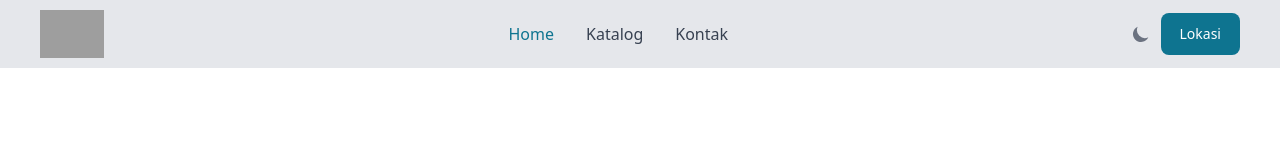
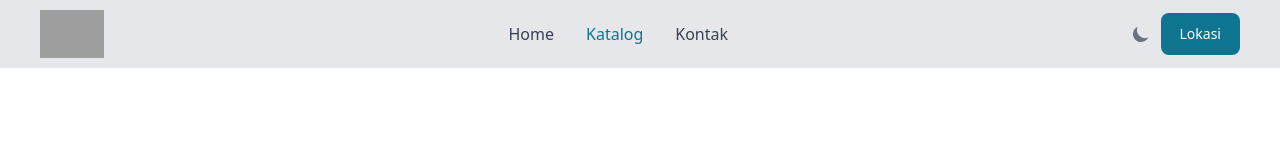
Before and after one commit to Aditya-fmh/PLNGRT-Landing-Page, a React (Vite) app: page /catalogue in a window 1280 px wide. Shown: the top 160 px of the page. Built offline with nearby package versions, Linux system fonts and the light colour scheme; grey boxes are pictures that could not be loaded.

Commit message:
Fixing Nav Again

```diff
--- a/src/Components/NavigationBar.jsx
+++ b/src/Components/NavigationBar.jsx
@@ -1,6 +1,9 @@
 import { Navbar, Button, DarkThemeToggle } from "flowbite-react";
+import { useLocation } from "react-router-dom";
 
 function NavigationBar() {
+  const location = useLocation();
+
   return (
     <header>
       <Navbar
@@ -28,16 +31,24 @@ function NavigationBar() {
           className="lg:order-1"
         >
           <Navbar.Link
-            active
+            active={location.pathname === "/"}
             href="/"
             className="flex h-full items-center border-b bg-transparent dark:border-gray-700 md:border-0"
           >
             Home
           </Navbar.Link>
-          <Navbar.Link href="/catalogue" className="flex h-full items-center">
+          <Navbar.Link
+            active={location.pathname === "/catalogue"}
+            href="/catalogue"
+            className="flex h-full items-center"
+          >
             Katalog
           </Navbar.Link>
-          <Navbar.Link href="/contact" className="flex h-full items-center">
+          <Navbar.Link
+            active={location.pathname === "/contact"}
+            href="/contact"
+            className="flex h-full items-center"
+          >
             Kontak
           </Navbar.Link>
         </Navbar.Collapse>
```
